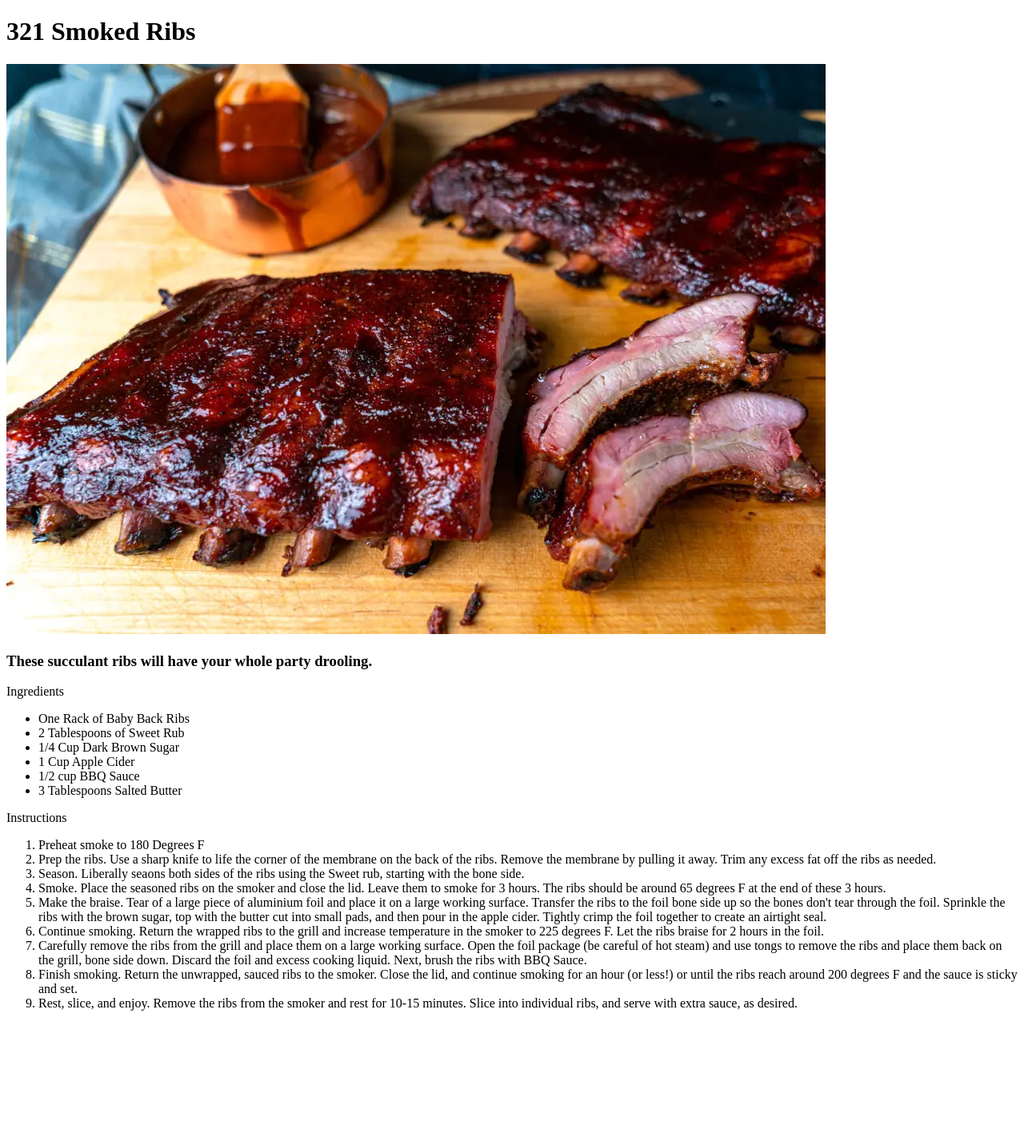
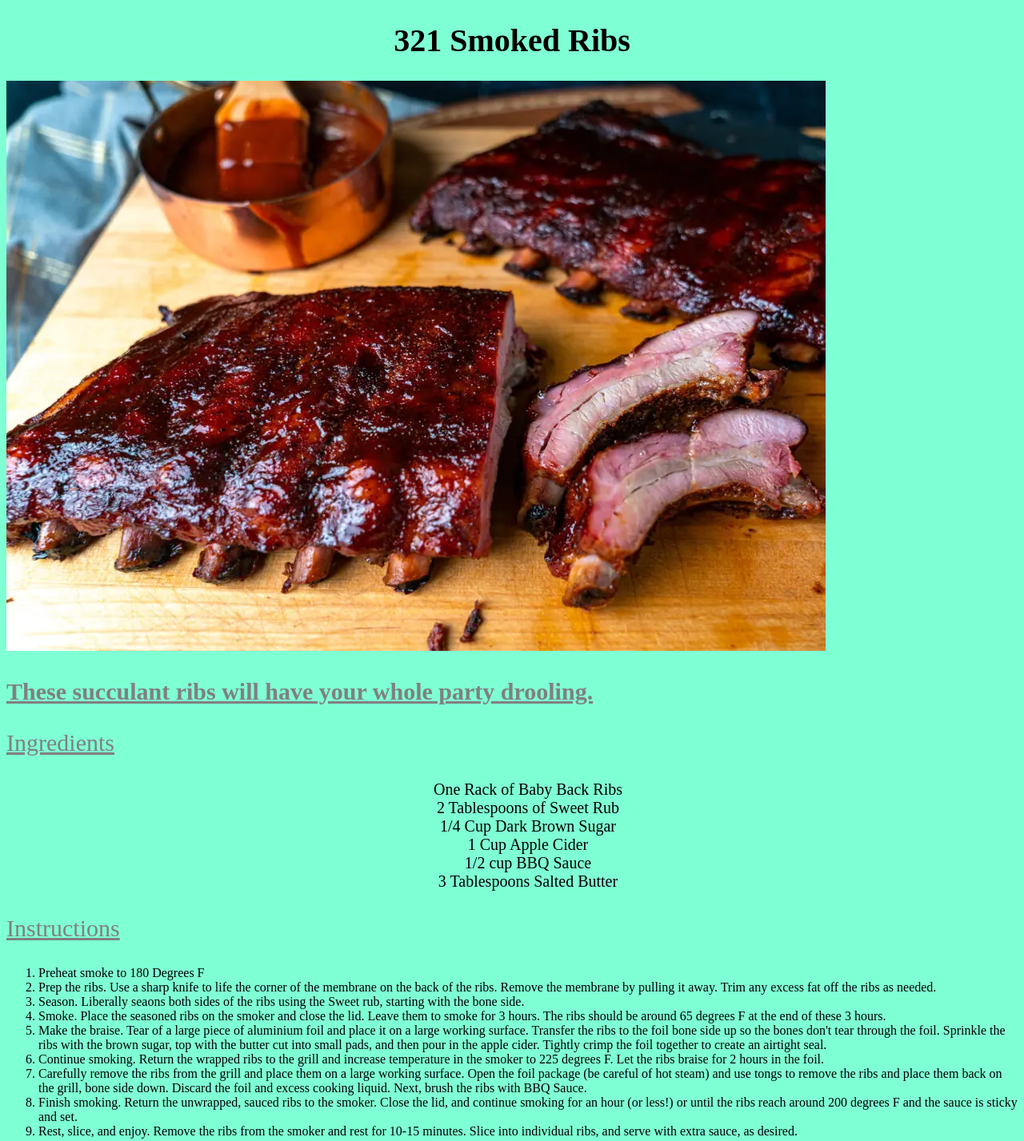
Before and after one commit to thePzycho-Code/odin-recipes, a plain HTML site: page recipes/smokedribs.html in a window 1280 px wide. Shown: the whole page at 80% size. Before the commit the page ends 1280 px from the top, so only its background shows below. Drawn offline with Linux system fonts and the light colour scheme.

Commit message:
Add CSS elements to smokedribs.html

```diff
--- a/recipes/smokedribs.html
+++ b/recipes/smokedribs.html
@@ -4,14 +4,15 @@
     <meta charset="UTF-8">
     <meta name="viewport" content="width=device-width, initial-scale=1.0">
     <title>Document</title>
+    <link rel="stylesheet" href="../style.css"
 </head>
 <body>
-    <h1>321 Smoked Ribs</h1>
+    <h1 class="title">321 Smoked Ribs</h1>
     <img src="../images/smokedribs.jpg" alt="A photo of Smoked Ribs">
-    <h3>These succulant ribs will have your whole party drooling.</h3>
+    <h3 class="headers">These succulant ribs will have your whole party drooling.</h3>
 
-    <p>Ingredients</p>
-    <ul>
+    <p class="headers">Ingredients</p>
+    <ul class="list">
         <li>One Rack of Baby Back Ribs</li>
         <li>2 Tablespoons of Sweet Rub</li>
         <li>1/4 Cup Dark Brown Sugar</li>
@@ -22,8 +23,8 @@
 
     </ul>
 
-    <p>Instructions</p>
-    <ol>
+    <p class="headers">Instructions</p>
+    <ol class="ordered-list">
         <li>Preheat smoke to 180 Degrees F</li>
         <li>Prep the ribs. Use a sharp knife to life the corner of the membrane on the back of the ribs. Remove the membrane by pulling it away. </b>
         Trim any excess fat off the ribs as needed. </li>
```
